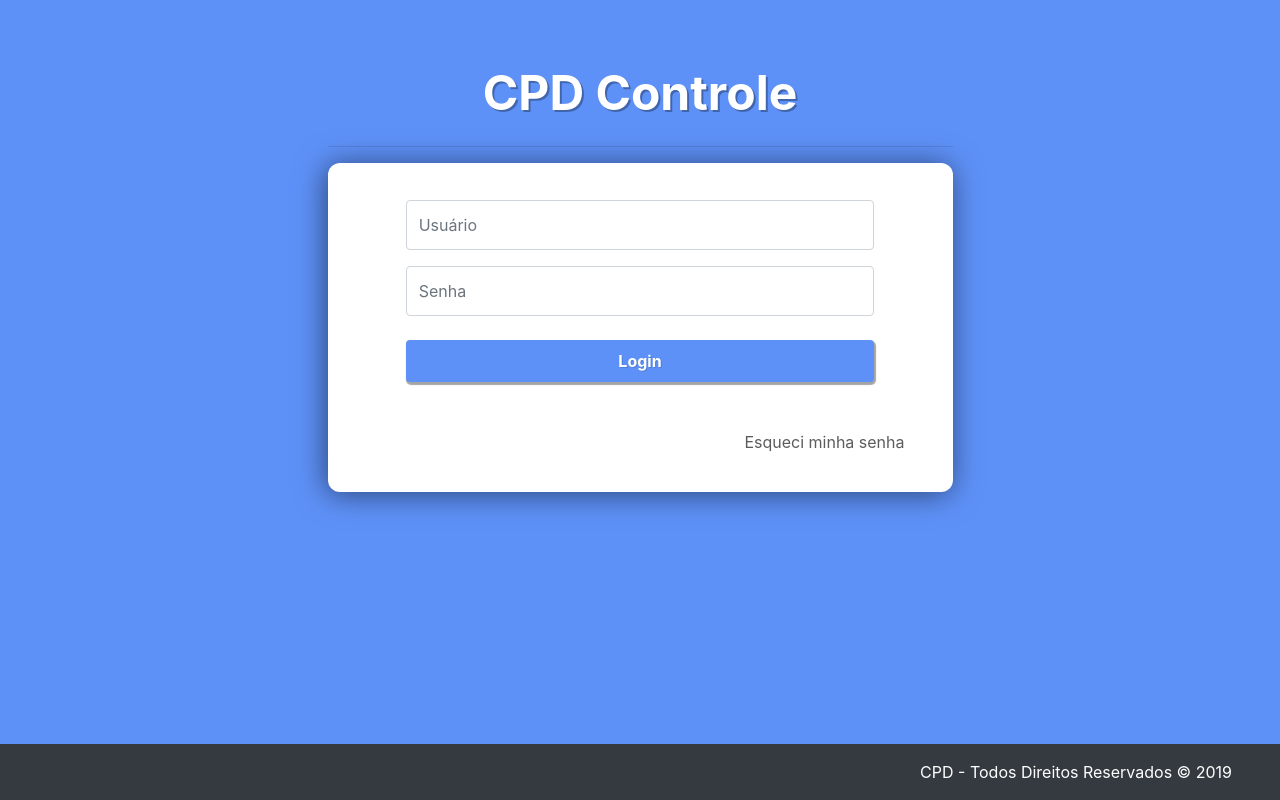
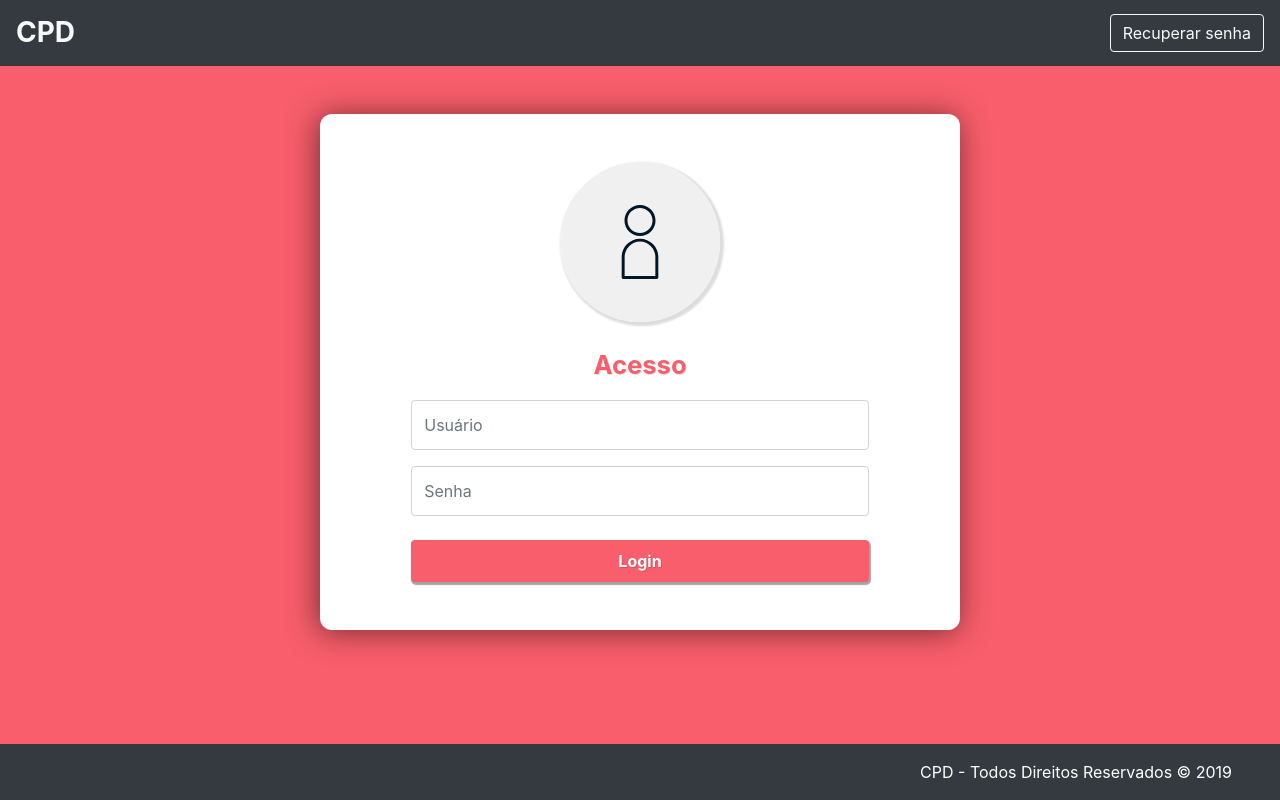
Before and after one commit to costafsk/patrimonio, a Node server app: template app/views/home/home.ejs in a window 1280 px wide. Run offline with Node 20, Linux system fonts and the light colour scheme; the template is opened without the code that fills it, so the values that code supplies are empty; some libraries are stand-ins or nearby versions.

Commit message:
refactoring

```diff
--- a/app/views/home/home.ejs
+++ b/app/views/home/home.ejs
@@ -8,17 +8,26 @@
     <title>CPD - Controle</title>
 </head>
 <body class="login-container">
-    <div class="container-fluid d-flex flex-column align-items-center">
-        <header class="mt-5 w-50 d-flex">
-            <div class="w-100">
-                <h4 class="mt-3 mb-4 text-white title text-center">CPD Controle</h4>
-                <hr class="w-100 ">
-            </div>
+    <div class="container-fluid d-flex p-0 flex-column align-items-center">
+        <header class="w-100 d-flex p-0 mb-5">
+            <nav class="bg-dark navbar w-100 flex-row justify-content-between align-items-center">
+                <div>
+                    <h3 class="mt-2 text-light font-weight-bold">
+                        CPD
+                    </h3>
+                </div>
+                <div>
+                    <button class="btn btn-outline-light">Recuperar senha</button>
+                </div>
+            </nav>
         </header>
-        <main class="col-12 col-md-6 col-sm-12 main-login">
+        <main class="col-12 col-md-6 col-sm-12 pt-5 pb-5">
             <form action="/auth" method="POST" class="d-flex flex-column align-items-center">
+                <img src="img/user-icon.svg" alt="icon" class="user-icon mb-4">
+                <p class="title">Acesso</p>
                 <input type="text" value="<%= username %>" class="form-control mb-3 w-75 pt-4 pb-4" name="username" placeholder="Usuário">
-                <input type="password" class="form-control mb-4 w-75 pt-4 pb-4" value="<%= password %>" name="password" placeholder="Senha">
+                <input type="password" class="form-control mb-4 w-75 pt-4 pb-4" value="<%= password %>"
+                    name="password" placeholder="Senha">
                 <% if(errors.length > 0) { %>
                     <div class="row w-75">
                         <div class="col-md-12 col-12">
@@ -34,9 +43,6 @@
                     </div>
                 <% } %>
                 <input type="submit" value="Login" class="btn btn-login pt-2 pb-2 w-75 font-weight-bold">
-                <div class="d-flex justify-content-end w-100">
-                    <a href="#" class="mr-5 mt-5" id="noPass">Esqueci minha senha</a>
-                </div>
             </form>
         </main>
         <footer class="footer fixed-bottom bg-dark d-flex flex-row justify-content-end">
--- a/app/views/home/home.style.scss
+++ b/app/views/home/home.style.scss
@@ -5,22 +5,33 @@
 // Layout
 
 .login-container {
-    background-color: rgb(94, 145, 248);
+    background-color: rgb(248, 94, 107);
 }
 
-.main-login {
+main {
     background-color: white;
     border-radius: 12px;
-    padding: 3% 0%;
     -webkit-box-shadow: -2px 2px 31px 0px rgba(0, 0, 0, 0.2);
     -moz-box-shadow: -2px 2px 31px 0px rgba(0, 0, 0, 0.2);
     box-shadow: -2px 2px 31px 0px rgba(0, 0, 0, 0.527);
 }
 
+input {
+    outline-color: rgb(248, 94, 107);
+}
+
+// Icons
+
+.user-icon {
+    border-radius: 160px;
+    width: 160px;
+    // border: 1px solid rgb(248, 94, 107);
+    box-shadow: 2px 2px 2px 2px rgba(0, 0, 0, 0.137);
+}
 // Buttons
 
 .btn-login {
-    background-color: rgb(94, 145, 248);
+    background-color: rgb(248, 94, 107);
     color: white;
     box-shadow: 1px 2px 1px 1px rgba(0, 0, 0, 0.356);
     text-shadow: 1px 1px rgba(0, 0, 0, 0.137);
@@ -28,15 +39,17 @@
 
 .btn-login:hover {
     color: white;
-    background-color: rgba(94, 145, 248, 0.829);
+    border: 1px solid rgb(248, 94, 107);
+    background-color: rgba(248, 94, 107, 0.781);
 }
 
 // Text
 
 .title {
     font-weight: bold;
-    text-shadow: 2px 2px rgba(0,0,0,0.3);
-    font-size: 3em;
+    text-shadow: 1px 1px rgba(0, 0, 0, 0.123);
+    font-size: 1.6em;
+    color: rgb(248, 94, 107);
     @media(max-width: 746px) {
         font-size: 2.8em;
     }
--- a/package.json
+++ b/package.json
@@ -6,7 +6,8 @@
   "author": "Diego Costa <diego.machado.d.costa@gmail.com>",
   "license": "MIT",
   "scripts": {
-    "dev": "nodemon app/app"
+    "dev": "nodemon app/app",
+    "gulp":"gulp"
   },
   "dependencies": {
     "body-parser": "^1.18.3",
```
Also changed, not shown: public/css/home/home.style.css, public/img/user-icon.svg (added).
